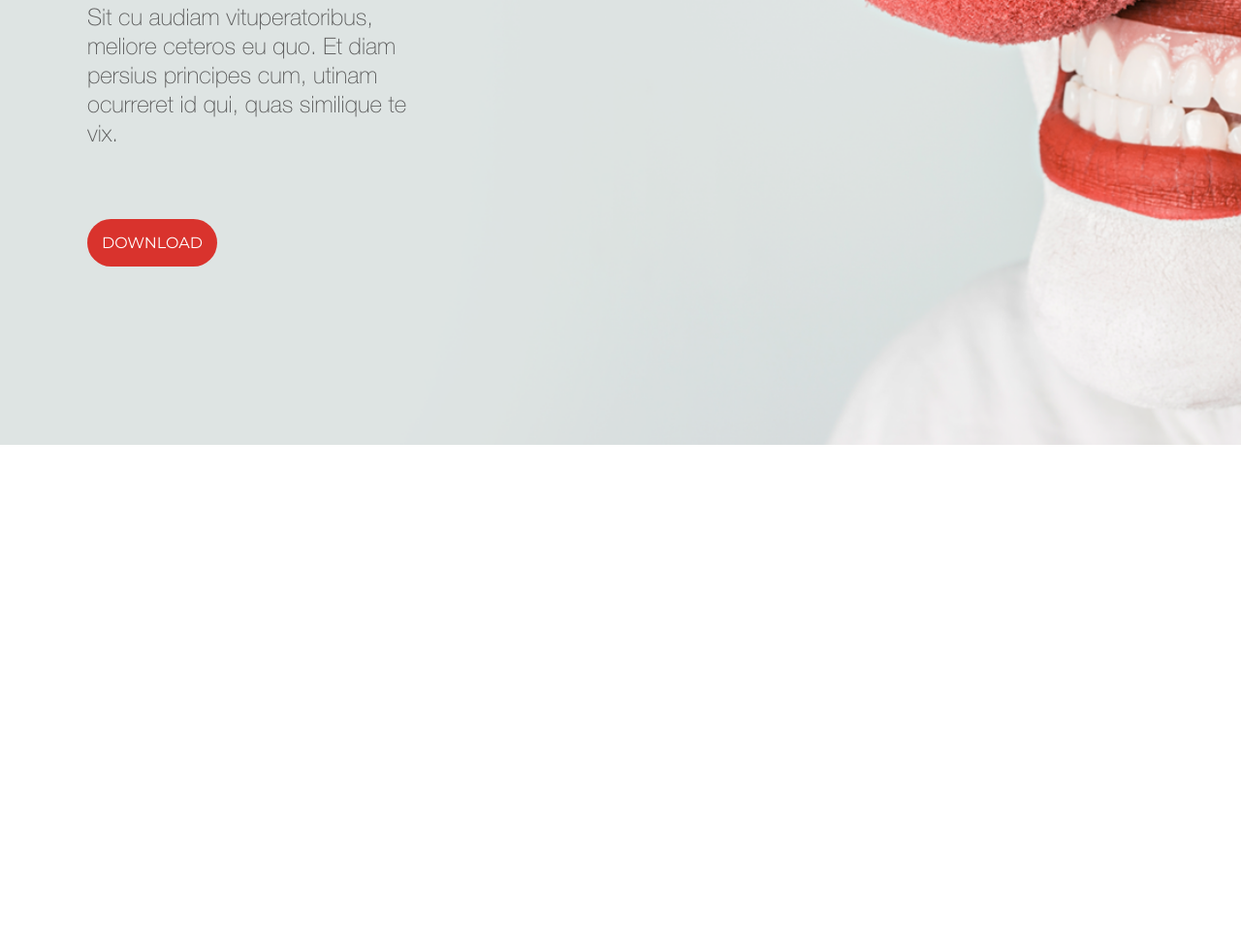
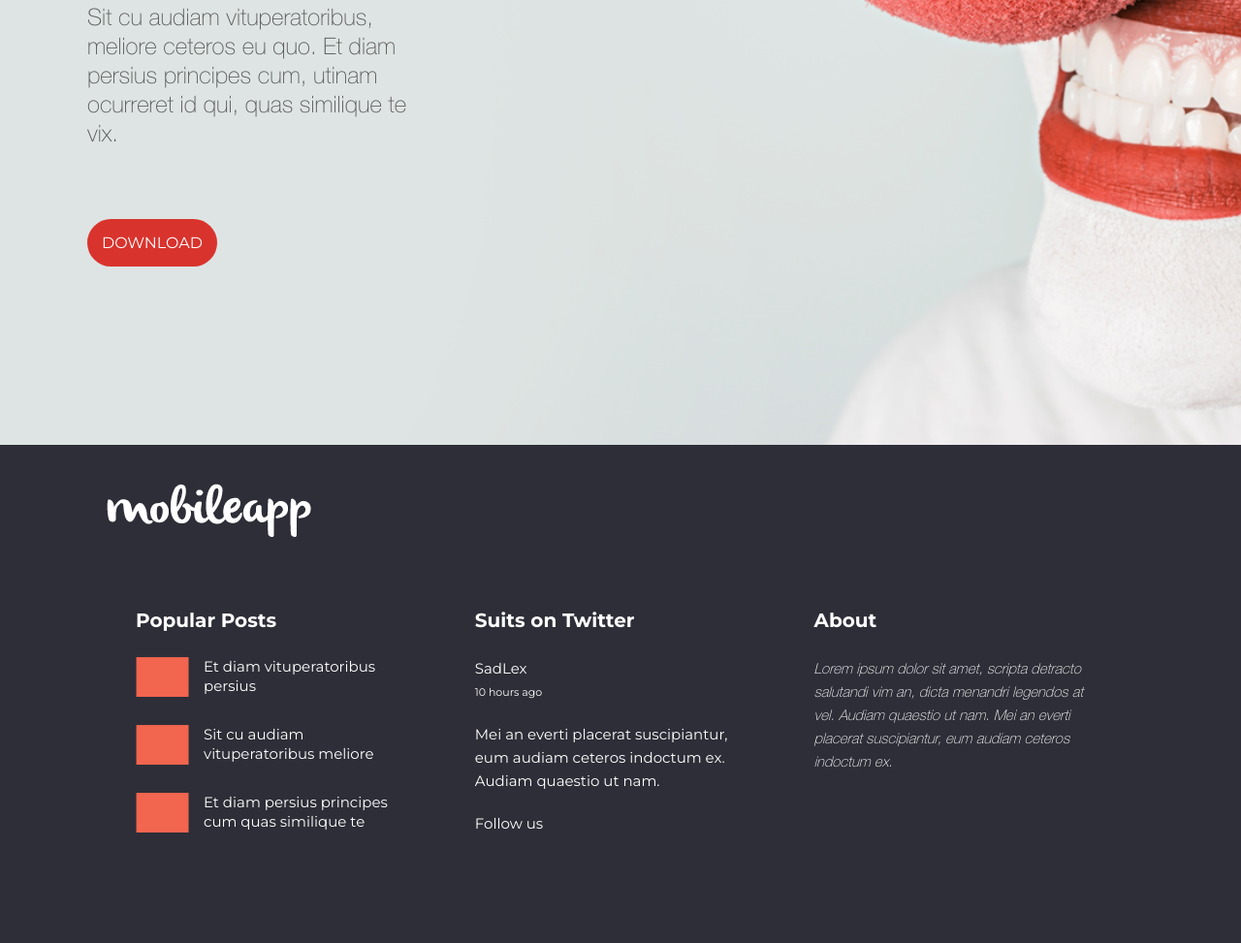
Before and after one commit to tatjanatanaskovich/mobile-app-website, a plain HTML site: page index.html in a window 1280 px wide. Shown: the part 2058-3031 px from the top of the page at 97% size. Before the commit the page ends 2517 px from the top, so only its background shows below. Drawn offline with Linux system fonts and the light colour scheme.

Commit message:
Added markup and styles for the footer

```diff
--- a/css/style.css
+++ b/css/style.css
@@ -427,3 +427,73 @@ h2 {
 
 
 /*NOSE SECTION END*/
+
+
+/* FOOTER */
+
+
+footer {
+  background: #2e2e38;
+  color: white;
+}
+
+fotter .container {
+  padding: 120px 20px;
+}
+
+footer h4 {
+  font-size: 20px;
+  line-height: 26px;
+  font-weight: 700;
+}
+
+footer p {
+  font-family: 'HelveticaNeue-Thin';
+}
+
+.ul-posts li {
+  font-size: 15px;
+  line-height: 20px;
+  margin-bottom: 5px;
+  padding-left: 70px;
+}
+
+.col-4-footer {
+  width: 33%;
+  float: left;
+  margin-top: 40px;
+  padding: 30px;
+}
+
+.ul-posts,
+.ul-tweets {
+  margin-top: 25px;
+}
+
+.reddish-bg {
+  background: url('../img/redbox.png') no-repeat;
+  padding-bottom: 25px;
+}
+
+.block {
+  display: block;
+}
+
+.p-about {
+  font-size: 15px;
+  font-style: italic;
+  margin-top: 25px;
+}
+
+.ul-tweets li {
+  list-style: none;
+  margin-bottom: 20px;
+  font-size: 15px;
+}
+
+.ul-tweets span {
+  font-size: 11px;
+}
+
+
+/* FOOTER END*/
--- a/index.html
+++ b/index.html
@@ -76,6 +76,35 @@
     </div>
   </section>
 
+  <footer>
+    <div class="container">
+      <div class="logo-footer">
+        <img src="img/logo.png" class="footer-logo">
+      </div>
+      <div class="col-4-footer">
+        <h4>Popular Posts</h4>
+        <ul class="ul-posts">
+          <li class="reddish-bg">Et diam vituperatoribus <span class="block">persius</span></li>
+          <li class="reddish-bg">Sit cu audiam vituperatoribus meliore </li>
+          <li class="reddish-bg">Et diam persius principes cum quas similique te</li>
+        </ul>
+
+      </div>
+      <div class="col-4-footer">
+        <h4>Suits on Twitter</h4>
+        <ul class="ul-tweets">
+          <li>SadLex <span class="block">10 hours ago</span></li>
+          <li>Mei an everti placerat suscipiantur, eum audiam ceteros indoctum ex. Audiam quaestio ut nam.</li>
+          <li>Follow us</li>
+        </ul>
+      </div>
+      <div class="col-4-footer">
+        <h4>About</h4>
+        <p class="p-about">Lorem ipsum dolor sit amet, scripta detracto salutandi vim an, dicta menandri legendos at vel. Audiam quaestio ut nam. Mei an everti placerat suscipiantur, eum audiam ceteros indoctum ex.
+        </p>
+      </div>
+    </div>
+  </footer>
 
   <script type="text/javascript" src="js/jquery-3.3.1.min.js"></script>
   <script type="text/javascript" src="js/main.js"></script>
```
